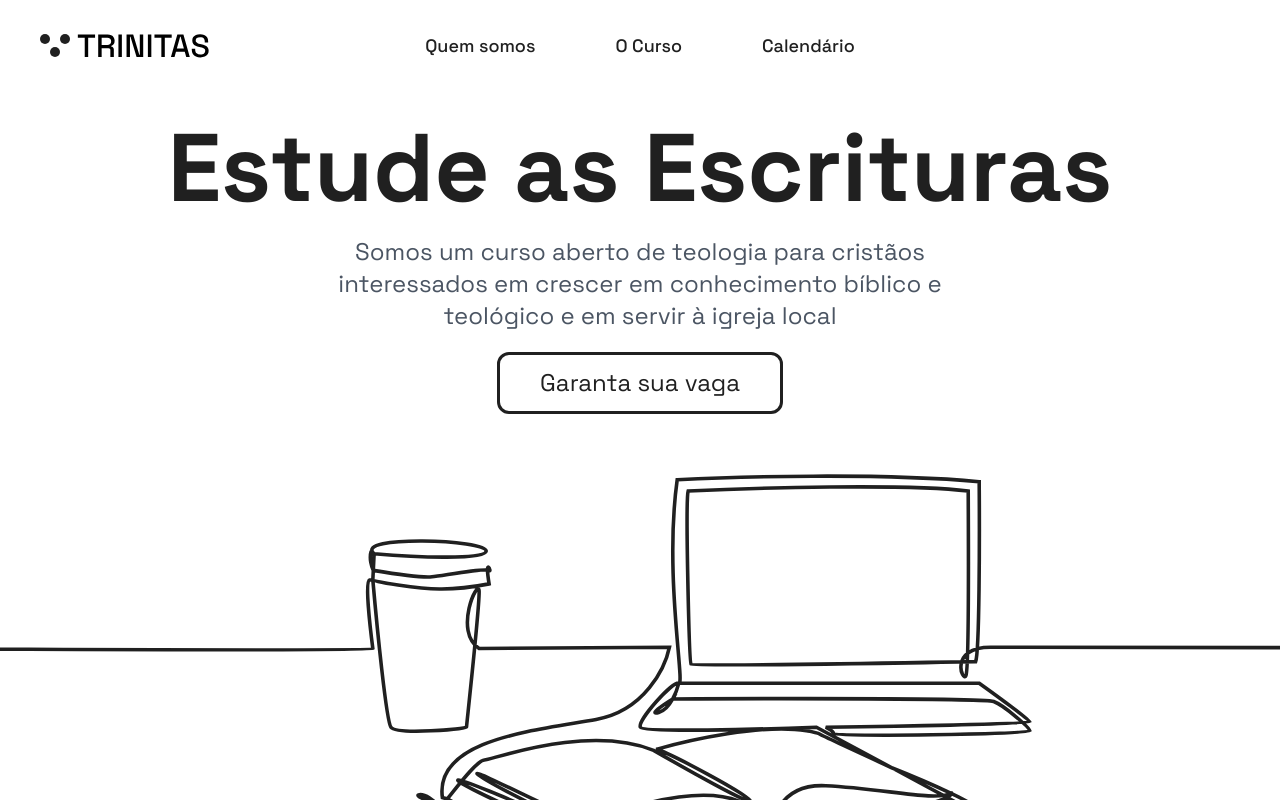
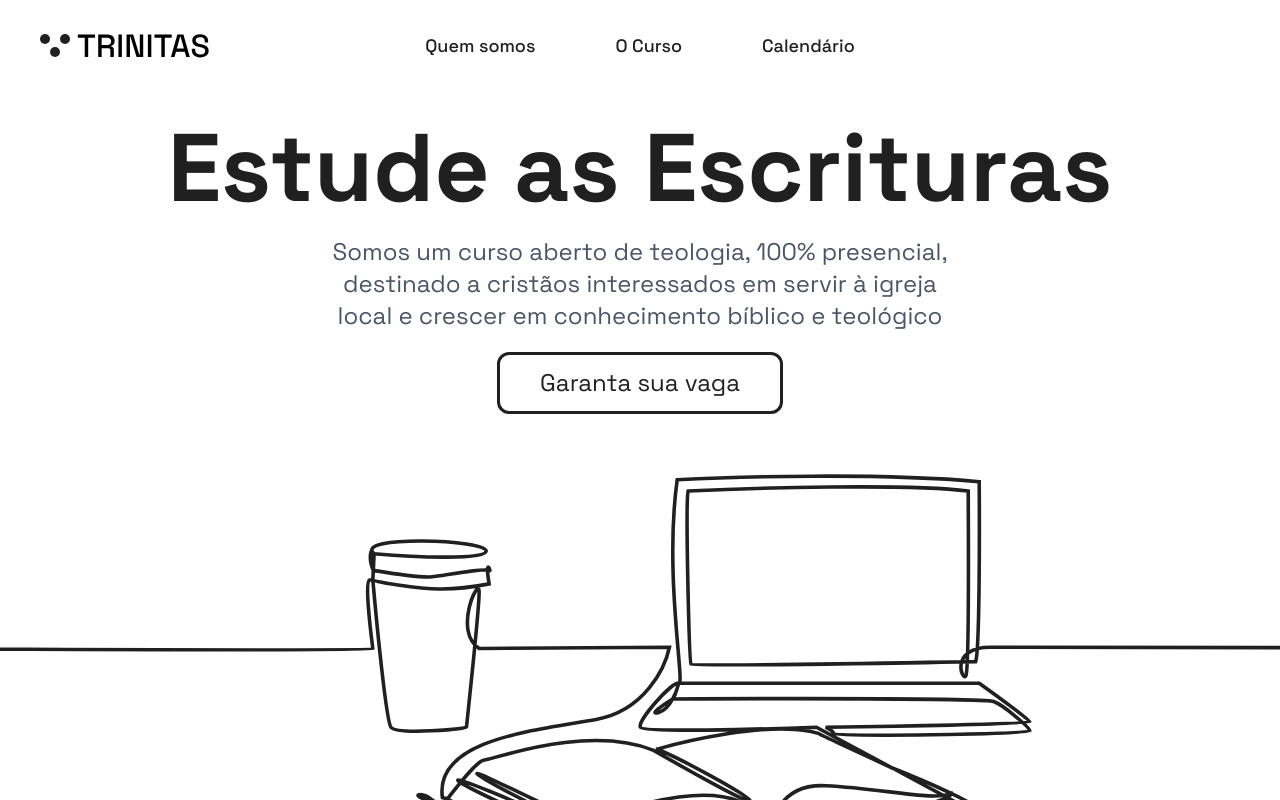
Before and after one commit to filipeveronezi/trinitas, a Next.js app: page / in a window 1280 px wide. Shown: the top 800 px of the page. Built offline with nearby package versions, Linux system fonts and the light colour scheme.

Commit message:
chore: update hero content

```diff
--- a/components/Hero.tsx
+++ b/components/Hero.tsx
@@ -5,7 +5,7 @@ export function Hero() {
   return (
     <section className="flex flex-col items-center justify-center gap-5 pt-20">
       <h1 className="mt-10 px-10 text-center text-6xl font-bold lg:text-8xl">Estude as Escrituras</h1>
-      <p className="max-w-[700px] px-10 text-center text-lg font-normal text-gray-600 lg:text-2xl">Somos um curso aberto de teologia para cristãos interessados em crescer em conhecimento bíblico e teológico e em servir à igreja local</p>
+      <p className="max-w-[700px] px-10 text-center text-lg font-normal text-gray-600 lg:text-2xl">Somos um curso aberto de teologia, 100% presencial, destinado a cristãos interessados em servir à igreja local e crescer em conhecimento bíblico e teológico</p>
       <Button color="white">Garanta sua vaga</Button>
       <div className="relative mt-10 h-[150px] w-screen md:h-[300px] xl:h-[400px]">
         <Image src="/hero-illustration.svg" alt="Desenho de uma mesa de estudos" fill sizes="100vw" priority />
```
